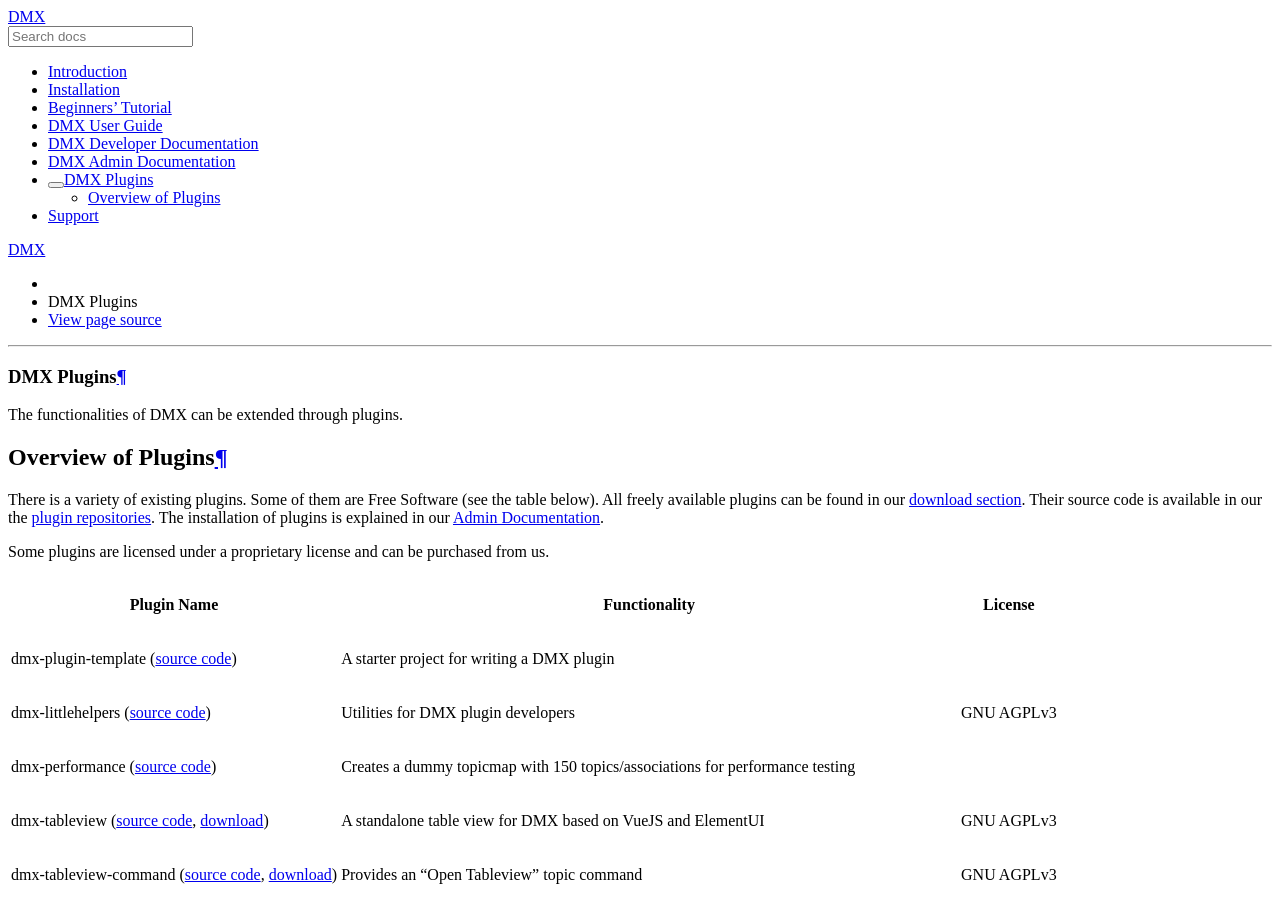
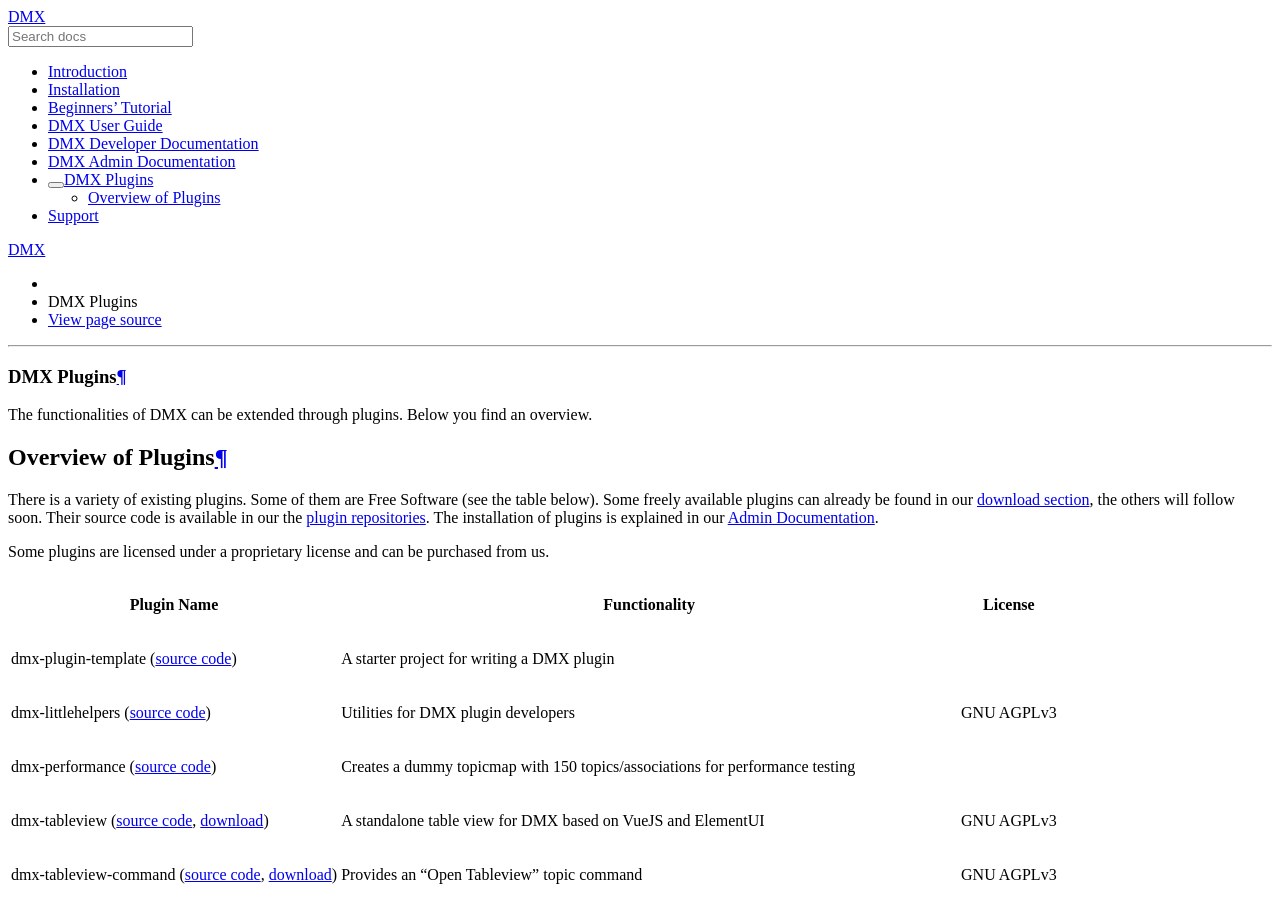
Before and after one commit to dmx-systems/dmx-documentation, a Sphinx documentation site: the page built from docs/plugins.rst, in a window 1280 px wide and 900 px high. Built offline with Sphinx 7.4.7 and the Read the Docs theme 2.0.0, drawn with Linux system fonts in a browser that asks for light colours.

Commit message:
Corrected crossreference

```diff
--- a/docs/admin.rst
+++ b/docs/admin.rst
@@ -378,7 +378,7 @@
 *******
 
 DMX is extensible through plugins some of which are available for download.
-For a list of all our plugins please see the :ref:`Overview of Plugins <intro-overview-of-plugins>` section in the Introduction.
+For a list of all our plugins please see the :ref:`Overview of Plugins <plugins-overview-of-plugins>` section in the Introduction.
 You can find plugin releases in the `plugin directory of our download server <https://download.dmx.systems/plugins/>`_.
 
 Plugin compatibility
--- a/docs/plugins.rst
+++ b/docs/plugins.rst
@@ -3,6 +3,7 @@
 ###########
 
 The functionalities of DMX can be extended through plugins.
+Below you find an overview.
 
 .. _plugins-overview-of-plugins:
 
@@ -12,7 +13,7 @@
 
 There is a variety of existing plugins.
 Some of them are Free Software (see the table below).
-All freely available plugins can be found in our `download section <https://download.dmx.systems/plugins/>`_.
+Some freely available plugins can already be found in our `download section <https://download.dmx.systems/plugins/>`_, the others will follow soon.
 Their source code is available in our the `plugin repositories <https://git.dmx.systems/dmx-plugins>`_.
 The installation of plugins is explained in our :ref:`Admin Documentation <admin-plugin-installation>`.
 
```
